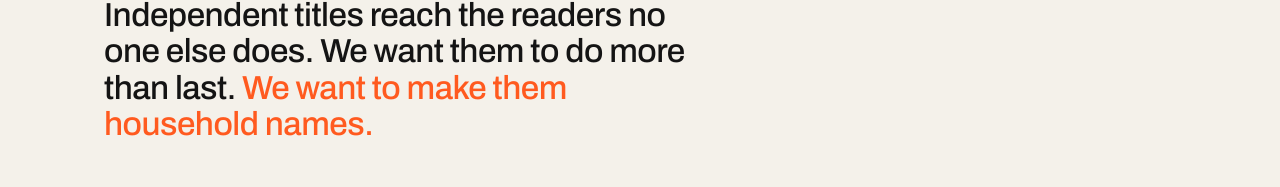
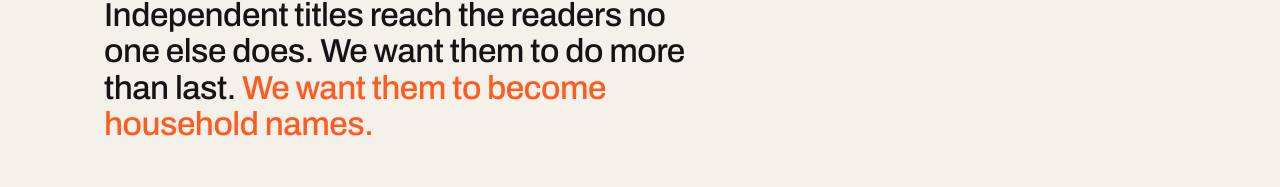
Before and after one commit to for-them-org/householdnames-site, a plain HTML site: page index.html in a window 1280 px wide. Shown: the part 598-785 px from the top of the page. Drawn offline with Linux system fonts and the light colour scheme; a web font is replaced by a local one.

Commit message:
Mission line: we want them to become household names

```diff
--- a/index.html
+++ b/index.html
@@ -50,7 +50,7 @@
     <div class="mission">
       <p>Household Names is a nonprofit that acquires independent publications and holds them for good.</p>
       <p>We invest in people: editorial leaders, and the independence that lets a community tell its own story.</p>
-      <p>Independent titles reach the readers no one else does. We want them to do more than last. <b>We want to make them household names.</b></p>
+      <p>Independent titles reach the readers no one else does. We want them to do more than last. <b>We want them to become household names.</b></p>
     </div>
     <div class="first"><a href="mailto:ben@benokeefe.com?subject=Household%20Names">Write to us</a></div>
   </div>
```
